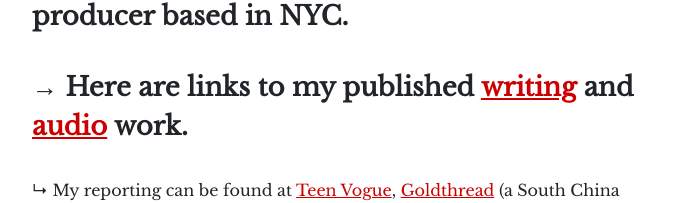
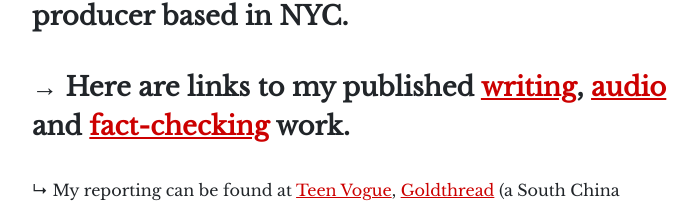
Before and after one commit to megan-cattel/Personal-website, a React (Create React App) app: page / in a window 1280 px wide. Shown: the part 344-547 px from the top of the page, without its empty margins (283-980 px from the left). Built offline with nearby package versions, Linux system fonts and the light colour scheme.

Commit message:
add two articles

```diff
--- a/src/components/FactCheck.js
+++ b/src/components/FactCheck.js
@@ -21,6 +21,12 @@ function FactCheck() {
                     <li>
                         <a href="https://www.npr.org/2021/12/10/1062598719/santas-macys-aids-awareness-protest">The day Santas stormed Macy's to protest for AIDS awareness</a> (StoryCorps, NPR Morning Edition)
                     </li>
+                    <li>
+                        <a href="https://storycorps.org/stories/104866/?utm_medium=social&utm_source=twitter&utm_campaign=sotw&utm_content=PaulinoGonzalez">How A Shared Language Helped Two Young People Find Their Voice</a> (StoryCorps, NPR Morning Edition)
+                    </li>
+                    <li>
+                        <a href="https://storycorps.org/stories/the-brooklyn-emt-who-saved-a-life-and-inspired-a-nursing-career/">The Brooklyn EMT Who Saved A Life and Inspired A Nursing Career</a> (StoryCorps, NPR Morning Edition)
+                    </li>
                 </ul>
             </div>
         </div>
--- a/src/components/Home.js
+++ b/src/components/Home.js
@@ -11,7 +11,7 @@ function Home() {
                   <div className="intro-home">
                     <p className="p-2"><b><span className="intro-red">Hi, I’m <a href={process.env.PUBLIC_URL + "/#/about"}>Megan</a></span>, a freelance journalist and audio producer based in NYC.</b></p>
                     {/* <p className="p-2"><b>I’m currently a production assistant on Foreign Policy’s podcast team. I also fact-check for StoryCorps.</b></p> */}
-                    <p className="p-2"><b>→ Here are links to my published <a href={process.env.PUBLIC_URL + "/#/writing"}>writing</a> and <a href={process.env.PUBLIC_URL + "/#/audio"}>audio</a> work.</b></p>
+                    <p className="p-2"><b>→ Here are links to my published <a href={process.env.PUBLIC_URL + "/#/writing"}>writing</a>, <a href={process.env.PUBLIC_URL + "/#/audio"}>audio</a> and <a href={process.env.PUBLIC_URL + "/#/fact-checking"}>fact-checking</a> work.</b></p>
                   </div>
                     <p className="p-2">↳ My reporting can be found at <a href="https://www.teenvogue.com/contributor/megan-cattel">Teen Vogue</a>, <a href="https://www.goldthread2.com/author/megan-cattel">Goldthread</a> (a South China Morning Post imprint), <a href="https://news.stlpublicradio.org/people/megan-cattel">St. Louis Public Radio</a>, <a href="https://supchina.com/author/megancattel/">SupChina</a>, and <a href="https://megancattel.contently.com/">elsewhere</a>. I’ve also taken research assignments for iHeartMedia’s podcast division.</p>
                     <p className="p-2">↳ I have experience reporting on Asian American communities, US immigration policy, race, culture, and literature.</p>
```
